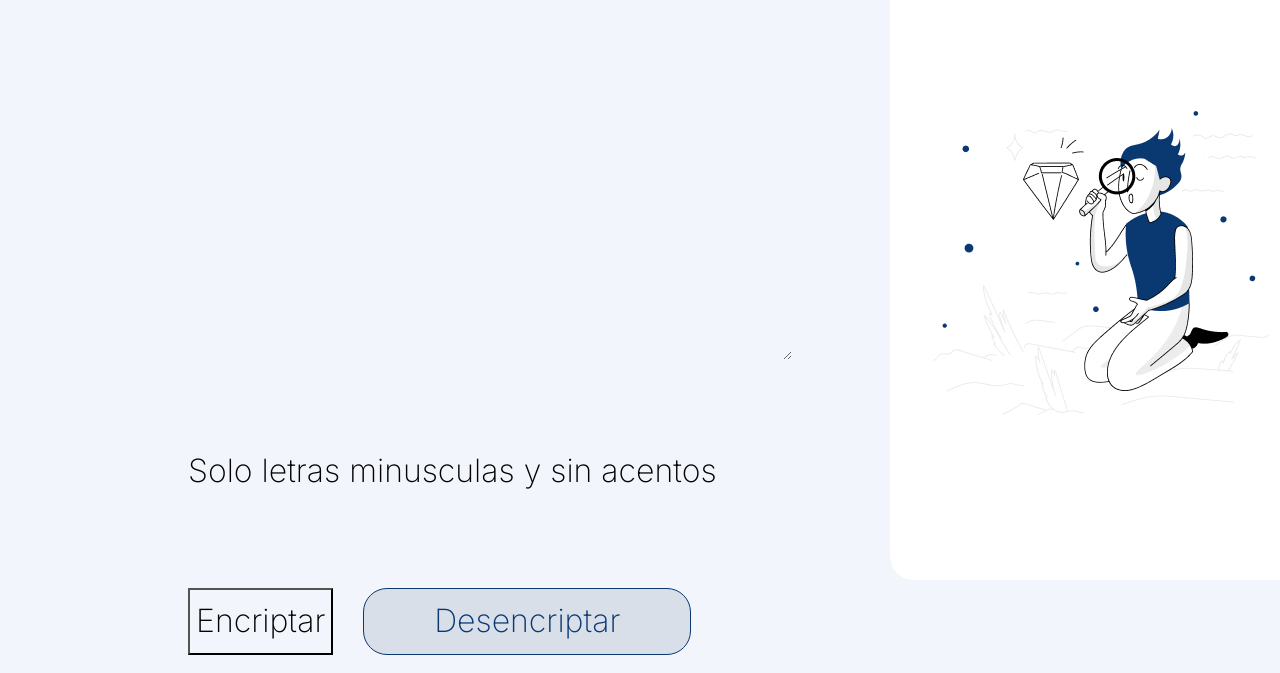
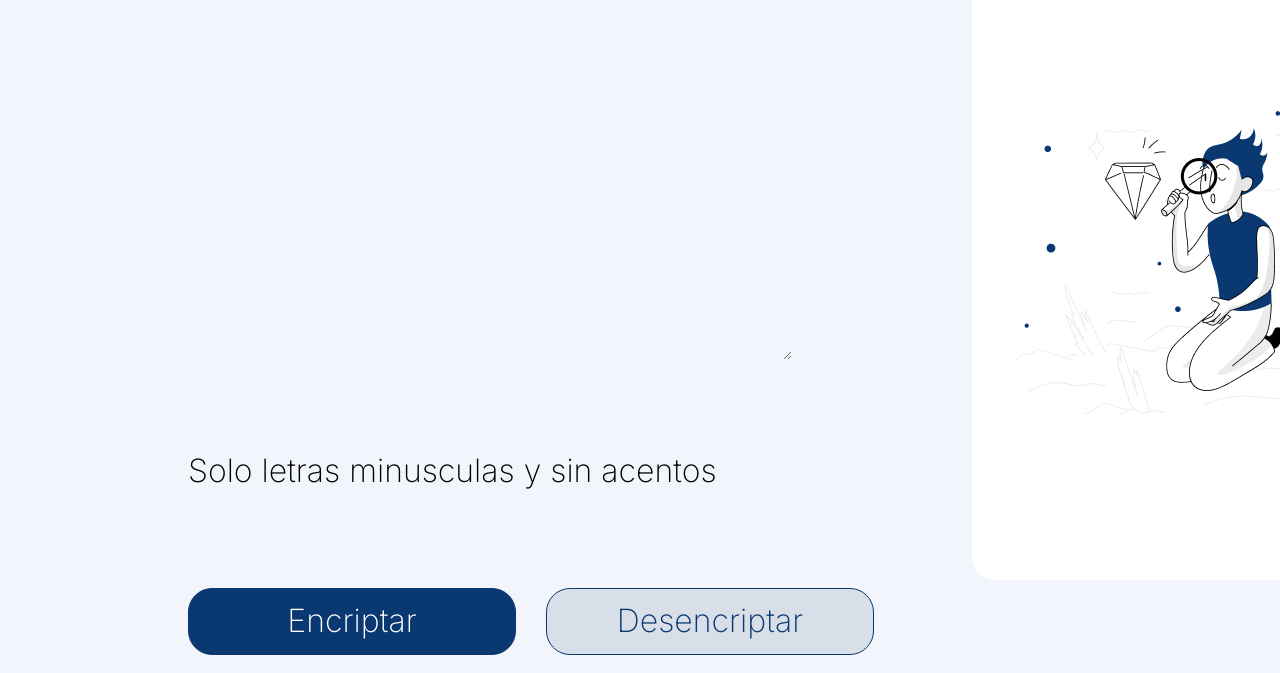
Before and after one commit to AdrisPozosV/ChallengeOneEncriptador, a plain HTML site: page index.html in a window 1280 px wide. Shown: the part 156-829 px from the top of the page. Drawn offline with Linux system fonts and the light colour scheme.

Commit message:
btn-encriptar
Sse agregan parametros a btn-encriptar

```diff
--- a/styles.css
+++ b/styles.css
@@ -67,3 +67,13 @@ main{
     margin-left: 30px;
     width: 328px;
 }
+
+.btn-encriptar {
+    background-color: #0A3871;
+    border: 1px solid #0A3871;
+    border-radius: 24px;
+    color: white;
+    cursor: pointer;
+    height: 67px;
+    width: 328px;
+}
```
